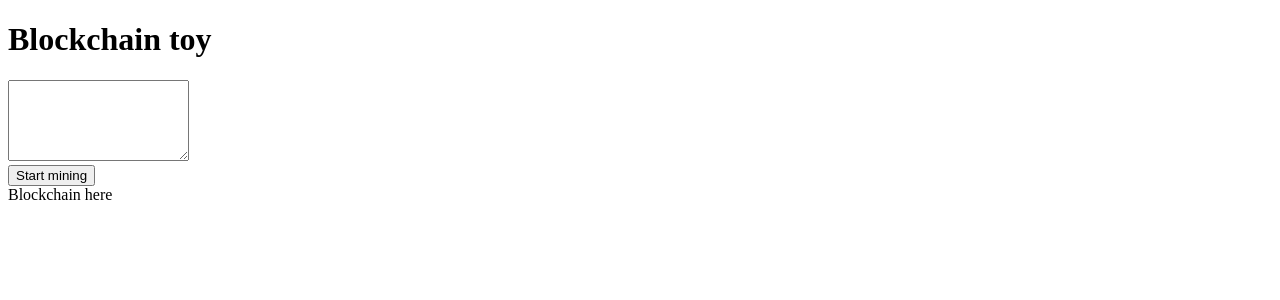
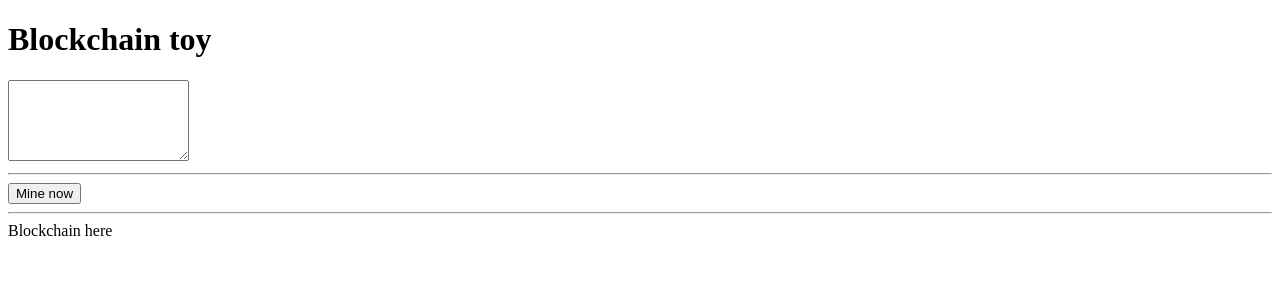
Before and after one commit to MateusDenucci/react-blockchain, a React (Create React App) app: page / in a window 1280 px wide. Shown: the top 300 px of the page. Built offline with nearby package versions, Linux system fonts and the light colour scheme.

Commit message:
Redesigning components

```diff
--- a/src/App.js
+++ b/src/App.js
@@ -1,8 +1,6 @@
 import MiningPage from "./pages/MiningPage";
-import getSHA256Hash from "./utils/sha256";
 
 function App() {
-  getSHA256Hash("oi").then((result) => console.log(result));
   return (
     <div>
       <MiningPage />
--- a/src/components/InputBox.js
+++ /dev/null
@@ -1,9 +0,0 @@
-function InputBox() {
-  return (
-    <div>
-      <textarea rows={5}></textarea>
-    </div>
-  );
-}
-
-export default InputBox;
--- /dev/null
+++ b/src/components/MineBlock.js
@@ -0,0 +1,11 @@
+function MineBlock() {
+  return (
+    <div>
+      <textarea rows={5}></textarea>
+      <hr></hr>
+      <button>Mine now</button>
+    </div>
+  );
+}
+
+export default MineBlock;
--- a/src/components/MineButton.js
+++ /dev/null
@@ -1,5 +0,0 @@
-function MineButton() {
-  return <button>Start mining</button>;
-}
-
-export default MineButton;
--- a/src/pages/MiningPage.js
+++ b/src/pages/MiningPage.js
@@ -1,13 +1,13 @@
-import InputBox from "../components/InputBox";
-import MineButton from "../components/MineButton";
+import { useState } from "react";
 import DisplayBlockchain from "../components/DisplayBlockchain";
+import MineBlock from "../components/MineBlock";
 
 function MiningPage() {
   return (
     <div>
       <h1>Blockchain toy</h1>
-      <InputBox />
-      <MineButton />
+      <MineBlock />
+      <hr></hr>
       <DisplayBlockchain />
     </div>
   );
```
